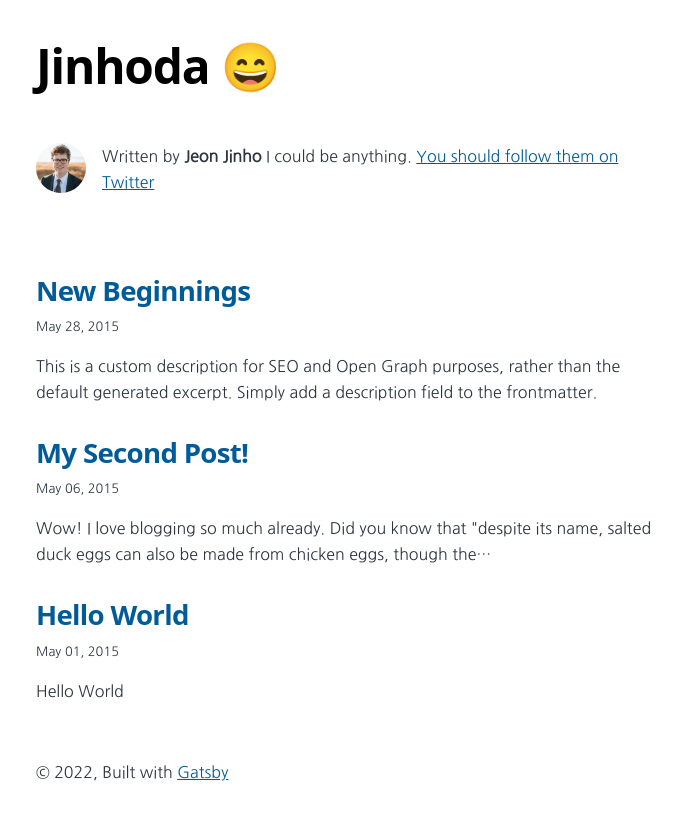
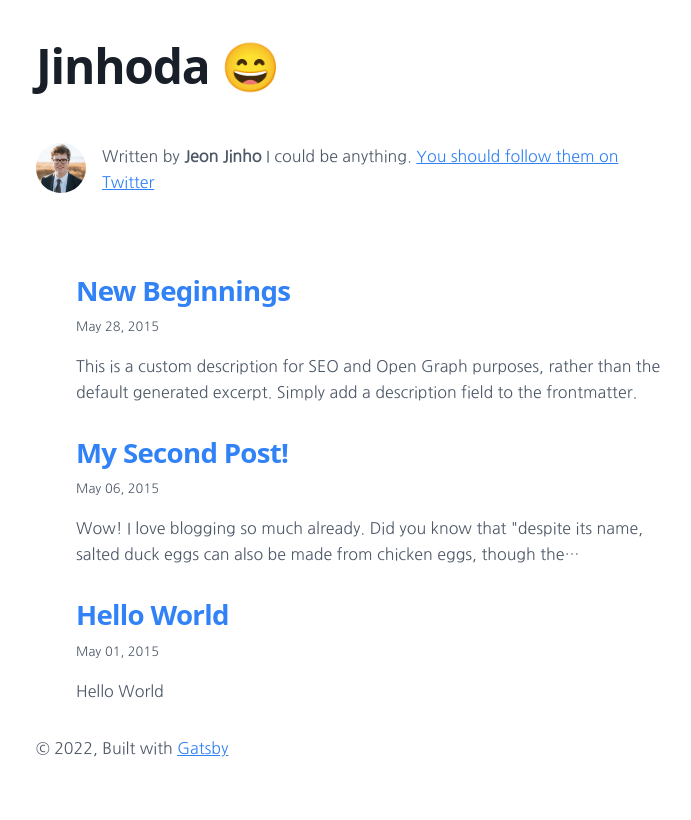
Before and after one commit to Jinho1011/Jinhoda, a Gatsby site: page / in a window 1280 px wide. Shown: the whole page, without its empty margins (288-979 px from the left). Built offline with nearby package versions, Linux system fonts and the light colour scheme; Gatsby itself is replaced by a stand-in of ours; a web font is replaced by a local one.

Commit message:
fix: color var

```diff
--- a/src/style.css
+++ b/src/style.css
@@ -59,11 +59,11 @@
   --fontSize-5: 2.074rem;
   --fontSize-6: 2.488rem;
   --fontSize-7: 2.986rem;
-  --color-primary: #005b99;
-  --color-text: #2e353f;
-  --color-text-light: #4f5969;
-  --color-heading: #1a202c;
-  --color-heading-black: black;
+  --color-primary: #3182f6;
+  --color-text: #4e5968;
+  --color-text-light: #8b95a1;
+  --color-heading: #333d4b;
+  --color-heading-black: #191f28;
   --color-accent: #d1dce5;
 }
 
@@ -86,10 +86,6 @@ body {
   font-family: var(--font-body);
   font-size: var(--fontSize-1);
   color: var(--color-text);
-}
-
-footer {
-  padding: var(--spacing-6) var(--spacing-0);
 }
 
 hr {
@@ -170,35 +166,6 @@ p {
   --x-height-multiplier: 0.35;
   margin: var(--spacing-0) var(--spacing-0) var(--spacing-8) var(--spacing-0);
   padding: var(--spacing-0);
-}
-
-ul,
-ol {
-  margin-left: var(--spacing-0);
-  margin-right: var(--spacing-0);
-  padding: var(--spacing-0);
-  margin-bottom: var(--spacing-8);
-  list-style-position: outside;
-  list-style-image: none;
-}
-
-ul li,
-ol li {
-  padding-left: var(--spacing-0);
-  margin-bottom: calc(var(--spacing-8) / 2);
-}
-
-li > p {
-  margin-bottom: calc(var(--spacing-8) / 2);
-}
-
-li *:last-child {
-  margin-bottom: var(--spacing-0);
-}
-
-li > ul {
-  margin-left: var(--spacing-8);
-  margin-top: calc(var(--spacing-8) / 2);
 }
 
 blockquote {
```
